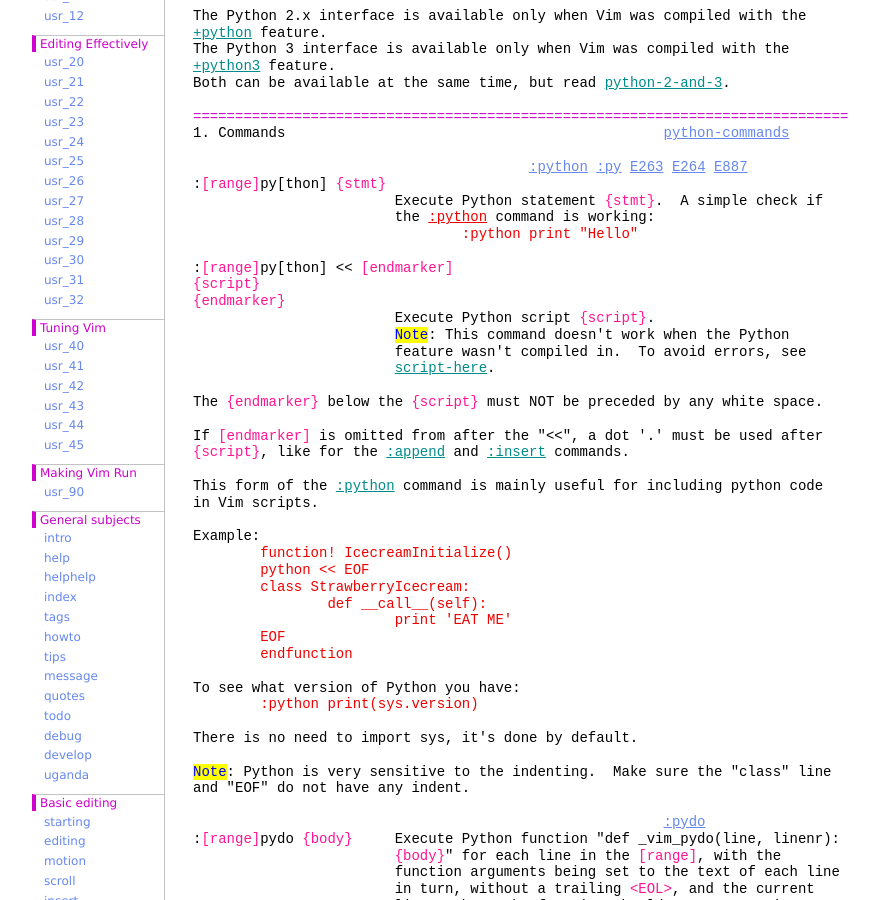
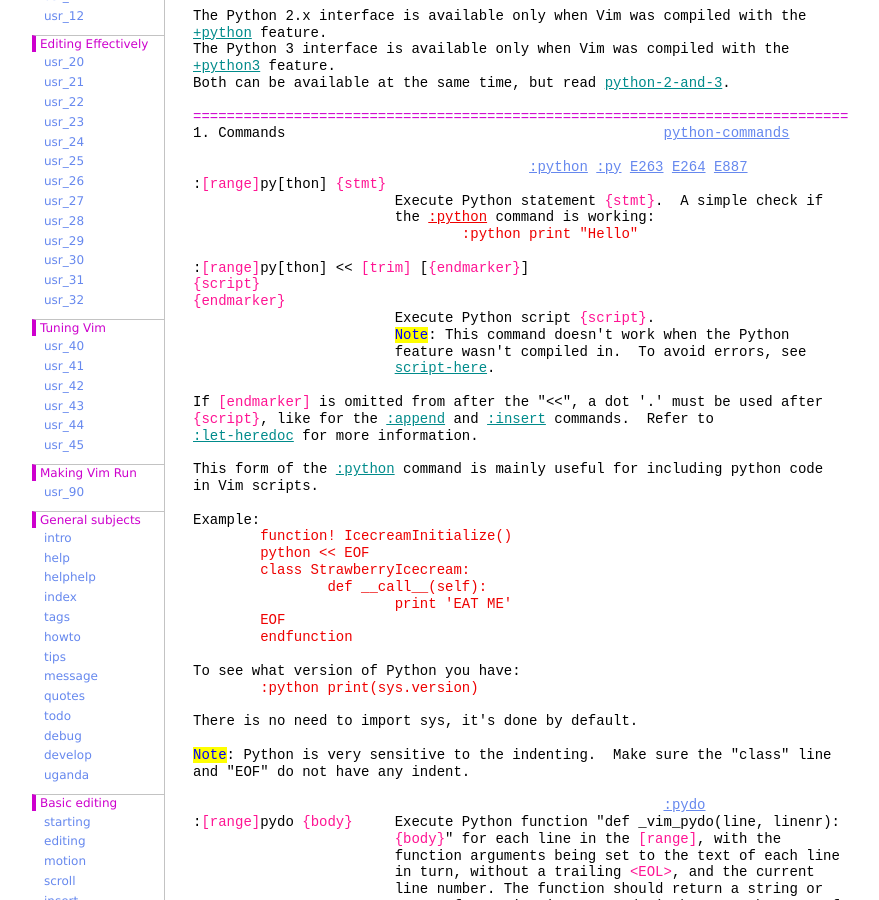
Before and after one commit to vim-jp/vimdoc-en, a Jekyll site: the page built from if_pyth.html, in a window 1280 px wide and 900 px high, scrolled down 548 px. Shown: the whole window, without its empty margins (208-1087 px from the left). Built offline with Jekyll 4.4.1, drawn with Linux system fonts in a browser that asks for light colours; nearby versions of some CDN libraries; comment, search, counter and statistics services are not loaded; some of the changed text lies outside the part shown.

Commit message:
Generated by Travis JOB 1181.1
https://travis-ci.org/vim-jp/vimdoc-en/builds/675094696

```diff
--- a/if_perl.html
+++ b/if_perl.html
@@ -60,7 +60,7 @@ The ActiveState one should work, Strawberry Perl is a good alternative.<br>
 &nbsp;&nbsp;&nbsp;&nbsp;&nbsp;&nbsp;&nbsp;&nbsp;&nbsp;&nbsp;&nbsp;&nbsp;&nbsp;&nbsp;&nbsp;&nbsp;&nbsp;&nbsp;&nbsp;&nbsp;&nbsp;&nbsp;&nbsp;&nbsp;working:<br>
 <div class="helpExample">&nbsp;&nbsp;&nbsp;&nbsp;&nbsp;&nbsp;&nbsp;&nbsp;&nbsp;&nbsp;&nbsp;&nbsp;&nbsp;&nbsp;&nbsp;&nbsp;&nbsp;&nbsp;&nbsp;&nbsp;&nbsp;&nbsp;&nbsp;&nbsp;&nbsp;&nbsp;&nbsp;&nbsp;&nbsp;&nbsp;&nbsp;&nbsp;:perl VIM::Msg(&quot;Hello&quot;)</div>
 <br>
-:pe[rl] &lt;&lt;&nbsp;<span class="Special">[endmarker]</span><br>
+:pe[rl] &lt;&lt;&nbsp;<span class="Special">[trim]</span>&nbsp;[<span class="Special">{endmarker}</span>]<br>
 <span class="Special">{script}</span><br>
 <span class="Special">{endmarker}</span><br>
 &nbsp;&nbsp;&nbsp;&nbsp;&nbsp;&nbsp;&nbsp;&nbsp;&nbsp;&nbsp;&nbsp;&nbsp;&nbsp;&nbsp;&nbsp;&nbsp;&nbsp;&nbsp;&nbsp;&nbsp;&nbsp;&nbsp;&nbsp;&nbsp;Execute Perl script&nbsp;<span class="Special">{script}</span>.<br>
--- a/if_pyth.html
+++ b/if_pyth.html
@@ -39,7 +39,7 @@ Both can be available at the same time, but read&nbsp;<a class="Identifier" href
 &nbsp;&nbsp;&nbsp;&nbsp;&nbsp;&nbsp;&nbsp;&nbsp;&nbsp;&nbsp;&nbsp;&nbsp;&nbsp;&nbsp;&nbsp;&nbsp;&nbsp;&nbsp;&nbsp;&nbsp;&nbsp;&nbsp;&nbsp;&nbsp;the&nbsp;<a class="Comment" href="if_pyth.html#:python">:python</a>&nbsp;command is working:<br>
 <div class="helpExample">&nbsp;&nbsp;&nbsp;&nbsp;&nbsp;&nbsp;&nbsp;&nbsp;&nbsp;&nbsp;&nbsp;&nbsp;&nbsp;&nbsp;&nbsp;&nbsp;&nbsp;&nbsp;&nbsp;&nbsp;&nbsp;&nbsp;&nbsp;&nbsp;&nbsp;&nbsp;&nbsp;&nbsp;&nbsp;&nbsp;&nbsp;&nbsp;:python print &quot;Hello&quot;</div>
 <br>
-:<span class="Special">[range]</span>py[thon] &lt;&lt;&nbsp;<span class="Special">[endmarker]</span><br>
+:<span class="Special">[range]</span>py[thon] &lt;&lt;&nbsp;<span class="Special">[trim]</span>&nbsp;[<span class="Special">{endmarker}</span>]<br>
 <span class="Special">{script}</span><br>
 <span class="Special">{endmarker}</span><br>
 &nbsp;&nbsp;&nbsp;&nbsp;&nbsp;&nbsp;&nbsp;&nbsp;&nbsp;&nbsp;&nbsp;&nbsp;&nbsp;&nbsp;&nbsp;&nbsp;&nbsp;&nbsp;&nbsp;&nbsp;&nbsp;&nbsp;&nbsp;&nbsp;Execute Python script&nbsp;<span class="Special">{script}</span>.<br>
@@ -47,10 +47,9 @@ Both can be available at the same time, but read&nbsp;<a class="Identifier" href
 &nbsp;&nbsp;&nbsp;&nbsp;&nbsp;&nbsp;&nbsp;&nbsp;&nbsp;&nbsp;&nbsp;&nbsp;&nbsp;&nbsp;&nbsp;&nbsp;&nbsp;&nbsp;&nbsp;&nbsp;&nbsp;&nbsp;&nbsp;&nbsp;feature wasn't compiled in.&nbsp;&nbsp;To avoid errors, see<br>
 &nbsp;&nbsp;&nbsp;&nbsp;&nbsp;&nbsp;&nbsp;&nbsp;&nbsp;&nbsp;&nbsp;&nbsp;&nbsp;&nbsp;&nbsp;&nbsp;&nbsp;&nbsp;&nbsp;&nbsp;&nbsp;&nbsp;&nbsp;&nbsp;<a class="Identifier" href="if_perl.html#script-here">script-here</a>.<br>
 <br>
-The&nbsp;<span class="Special">{endmarker}</span>&nbsp;below the&nbsp;<span class="Special">{script}</span>&nbsp;must NOT be preceded by any white space.<br>
-<br>
 If&nbsp;<span class="Special">[endmarker]</span>&nbsp;is omitted from after the &quot;&lt;&lt;&quot;, a dot '.' must be used after<br>
-<span class="Special">{script}</span>, like for the&nbsp;<a class="Identifier" href="insert.html#:append">:append</a>&nbsp;and&nbsp;<a class="Identifier" href="insert.html#:insert">:insert</a>&nbsp;commands.<br>
+<span class="Special">{script}</span>, like for the&nbsp;<a class="Identifier" href="insert.html#:append">:append</a>&nbsp;and&nbsp;<a class="Identifier" href="insert.html#:insert">:insert</a>&nbsp;commands.&nbsp;&nbsp;Refer to<br>
+<a class="Identifier" href="eval.html#:let-heredoc">:let-heredoc</a>&nbsp;for more information.<br>
 <br>
 This form of the&nbsp;<a class="Identifier" href="if_pyth.html#:python">:python</a>&nbsp;command is mainly useful for including python code<br>
 in Vim scripts.<br>
@@ -773,12 +772,12 @@ match the Python 2.x or Python 3 version Vim was compiled with.<br>
 <br>
 &nbsp;&nbsp;&nbsp;&nbsp;&nbsp;&nbsp;&nbsp;&nbsp;&nbsp;&nbsp;&nbsp;&nbsp;&nbsp;&nbsp;&nbsp;&nbsp;&nbsp;&nbsp;&nbsp;&nbsp;&nbsp;&nbsp;&nbsp;&nbsp;&nbsp;&nbsp;&nbsp;&nbsp;&nbsp;&nbsp;&nbsp;&nbsp;&nbsp;&nbsp;&nbsp;&nbsp;&nbsp;&nbsp;&nbsp;&nbsp;&nbsp;&nbsp;&nbsp;&nbsp;&nbsp;&nbsp;&nbsp;&nbsp;&nbsp;&nbsp;&nbsp;&nbsp;&nbsp;&nbsp;&nbsp;&nbsp;<a class="Constant" href="if_pyth.html#:py3" name=":py3">:py3</a>&nbsp;<a class="Constant" href="if_pyth.html#:python3" name=":python3">:python3</a><br>
 :<span class="Special">[range]</span>py3&nbsp;<span class="Special">{stmt}</span><br>
-:<span class="Special">[range]</span>py3 &lt;&lt;&nbsp;<span class="Special">[endmarker]</span><br>
+:<span class="Special">[range]</span>py3 &lt;&lt;&nbsp;<span class="Special">[trim]</span>&nbsp;[<span class="Special">{endmarker}</span>]<br>
 <span class="Special">{script}</span><br>
 <span class="Special">{endmarker}</span><br>
 <br>
 :<span class="Special">[range]</span>python3&nbsp;<span class="Special">{stmt}</span><br>
-:<span class="Special">[range]</span>python3 &lt;&lt;&nbsp;<span class="Special">[endmarker]</span><br>
+:<span class="Special">[range]</span>python3 &lt;&lt;&nbsp;<span class="Special">[trim]</span>&nbsp;[<span class="Special">{endmarker}</span>]<br>
 <span class="Special">{script}</span><br>
 <span class="Special">{endmarker}</span><br>
 &nbsp;&nbsp;&nbsp;&nbsp;&nbsp;&nbsp;&nbsp;&nbsp;The&nbsp;<a class="Comment" href="if_pyth.html#:py3">:py3</a>&nbsp;and&nbsp;<a class="Comment" href="if_pyth.html#:python3">:python3</a>&nbsp;commands work similar to&nbsp;<a class="Comment" href="if_pyth.html#:python">:python</a>.&nbsp;&nbsp;A<br>
```
Also changed, not shown: if_lua.html (+3 -4 lines), if_mzsch.html (+4 -5 lines), if_ruby.html (+4 -4 lines), if_tcl.html (+3 -4 lines).
